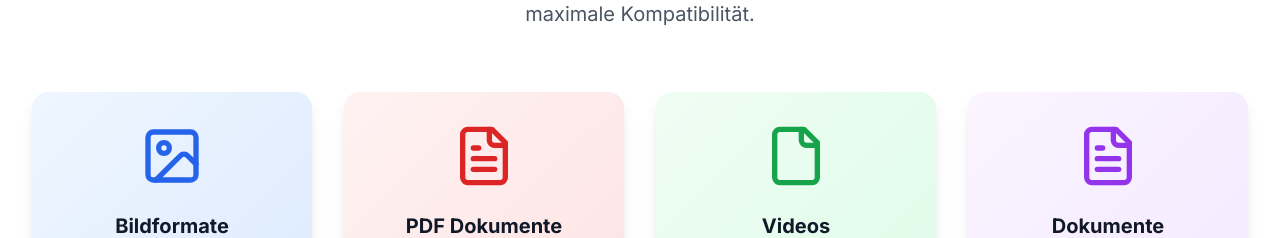
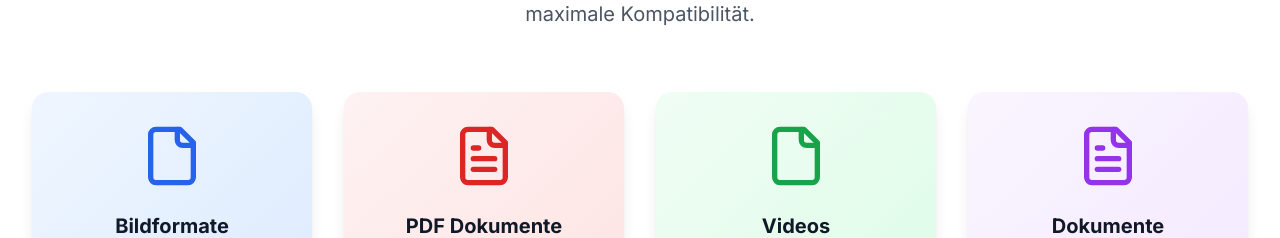
Before and after one commit to ship-it-now-please/metadaten-l-schen, a Next.js app: page / in a window 1280 px wide. Shown: the part 3189-3427 px from the top of the page. Built offline with nearby package versions, Linux system fonts and the light colour scheme.

Commit message:
Remove all Image imports from lucide-react to fix Image constructor conflict

```diff
--- a/app/page.tsx
+++ b/app/page.tsx
@@ -2,7 +2,7 @@
 
 import { useState, useRef } from 'react'
 import Link from 'next/link'
-import { Upload, Download, Eye, Trash2, FileText, Image, File, AlertCircle, CheckCircle, Shield, Lock, Zap, Star, Users, Clock, Smartphone, Camera, MapPin, Calendar, Settings, ArrowRight } from 'lucide-react'
+import { Upload, Download, Eye, Trash2, FileText, File, AlertCircle, CheckCircle, Shield, Lock, Zap, Star, Users, Clock, Smartphone, Camera, MapPin, Calendar, Settings, ArrowRight } from 'lucide-react'
 import { MetadataReader } from '@/components/MetadataReader'
 import { MetadataRemover } from '@/components/MetadataRemover'
 
@@ -281,7 +281,7 @@ export default function Home() {
 
           <div className="grid grid-cols-2 md:grid-cols-4 gap-8 mb-16">
             <div className="bg-gradient-to-br from-blue-50 to-blue-100 p-8 rounded-2xl text-center shadow-lg">
-              <Image className="w-16 h-16 mx-auto mb-6 text-blue-600" />
+              <File className="w-16 h-16 mx-auto mb-6 text-blue-600" />
               <h3 className="text-xl font-bold mb-3">Bildformate</h3>
               <p className="text-gray-600 mb-4"><strong>JPG, JPEG, PNG, TIFF</strong></p>
               <p className="text-sm text-gray-500">EXIF Daten auslesen und entfernen</p>
--- a/components/MetadataReader.tsx
+++ b/components/MetadataReader.tsx
@@ -1,7 +1,7 @@
 'use client'
 
 import { useState, useRef } from 'react'
-import { Upload, Eye, FileText, MapPin, Calendar, Camera, Settings, AlertCircle } from 'lucide-react'
+import { Upload, Eye, FileText, MapPin, Calendar, Camera, Settings, AlertCircle, File } from 'lucide-react'
 import { PDFDocument } from 'pdf-lib'
 
 interface MetadataInfo {
@@ -165,7 +165,7 @@ export function MetadataReader() {
     if (key.includes('Width') || key.includes('Height') || key.includes('Resolution') ||
         key.includes('Orientation') || key.includes('Compression') || key.includes('Quality') ||
         key.includes('Page Count')) {
-      return { icon: Image, label: 'Dokumentinformationen', color: 'text-indigo-600' }
+      return { icon: File, label: 'Dokumentinformationen', color: 'text-indigo-600' }
     }
     // PDF-spezifische Metadaten
     if (key.includes('Keywords')) {
--- a/components/MetadataRemover.tsx
+++ b/components/MetadataRemover.tsx
@@ -1,7 +1,7 @@
 'use client'
 
 import { useState, useRef } from 'react'
-import { Upload, Download, Trash2, FileText, Image, File, AlertCircle, CheckCircle } from 'lucide-react'
+import { Upload, Download, Trash2, FileText, File, AlertCircle, CheckCircle } from 'lucide-react'
 import { PDFDocument } from 'pdf-lib'
 import { saveAs } from 'file-saver'
 
@@ -139,7 +139,7 @@ export function MetadataRemover() {
   }
 
   const getFileIcon = (fileType: string) => {
-    if (fileType.startsWith('image/')) return Image
+    if (fileType.startsWith('image/')) return File
     if (fileType === 'application/pdf') return FileText
     return File
   }
```
